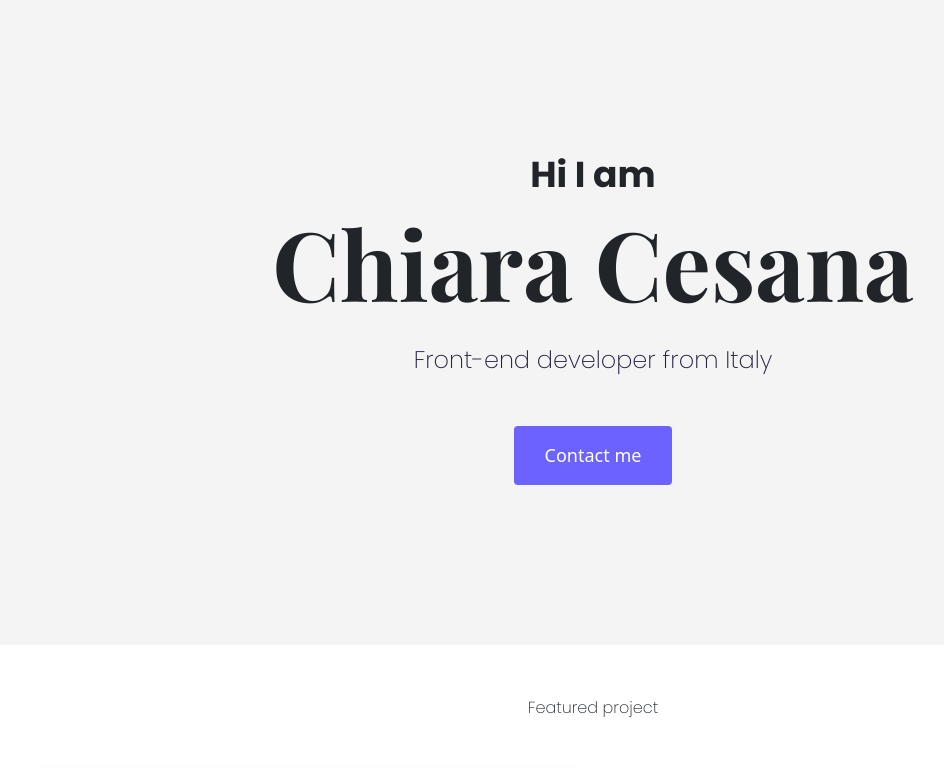
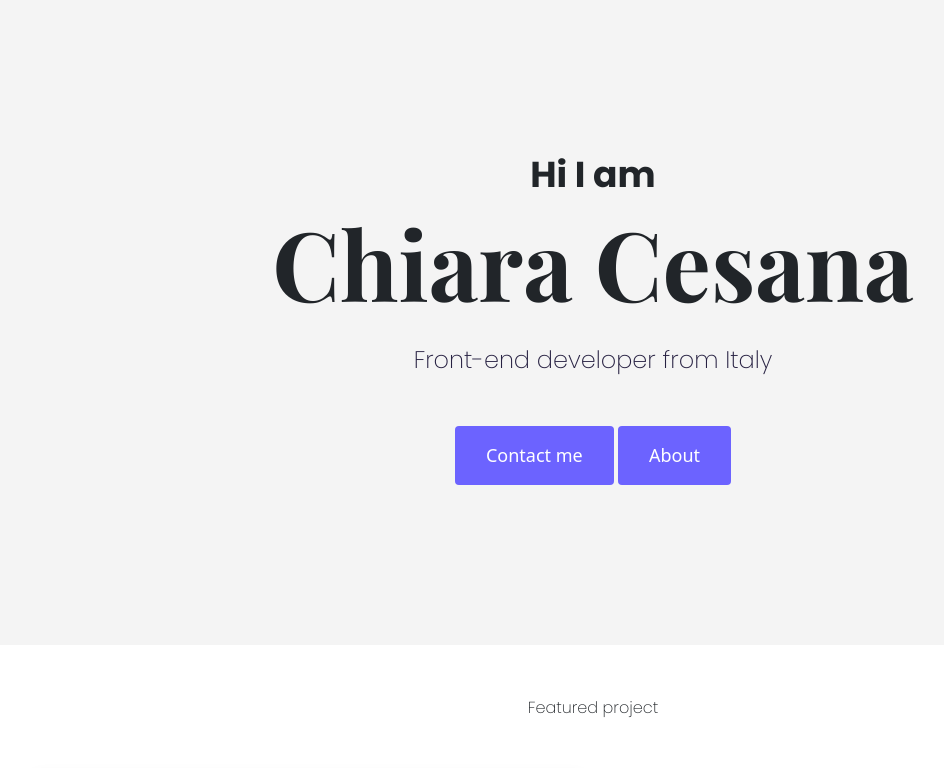
Before and after one commit to ChiaCesa/Portfolio-project, a plain HTML site: page index.html in a window 1280 px wide. Shown: the top 768 px of the page, without its empty margins (47-991 px from the left). Drawn offline with nearby package versions, Linux system fonts and the light colour scheme.

Commit message:
Update index.html

```diff
--- a/index.html
+++ b/index.html
@@ -38,6 +38,7 @@
       <h2 class="mb-5">Front-end developer from Italy</h2>
       <div>
         <a href="#" class="btn btn-branding">Contact me</a>
+        <a href="/about.html" class="btn btn-branding">About</a>
       </div>
     </div>
     <p class="text-center m-5">Featured project</p>
```
